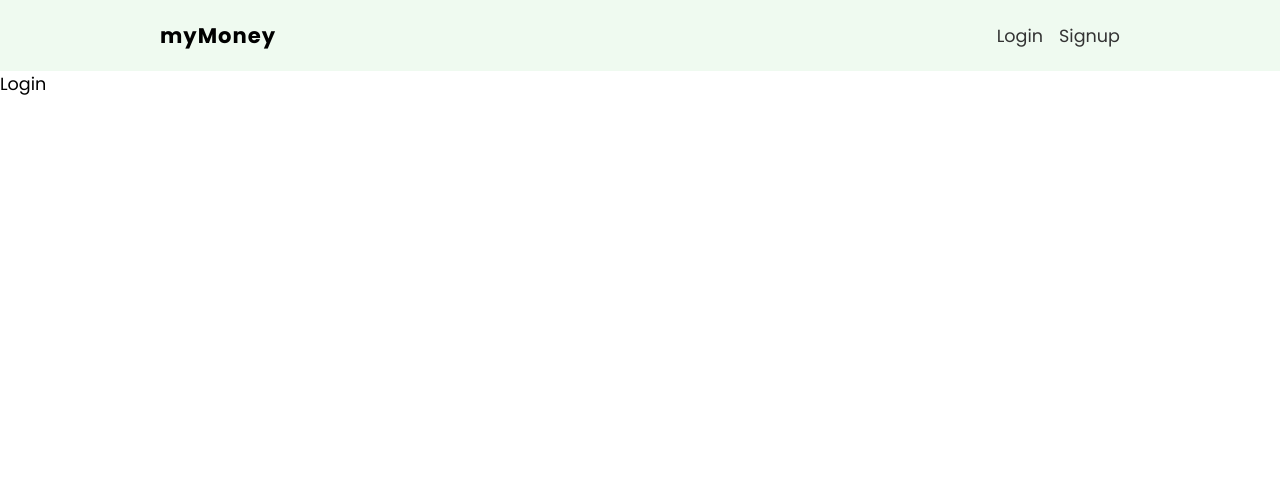
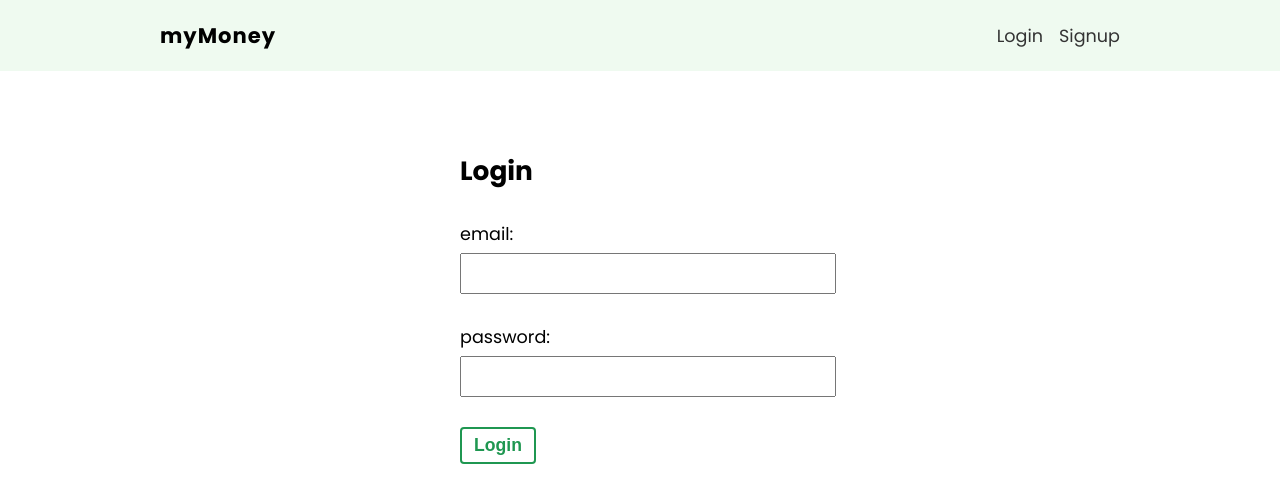
Before and after one commit to quinn5moli/my-money, a React (Create React App) app: page /login in a window 1280 px wide. Shown: the top 502 px of the page. Built offline with nearby package versions, Linux system fonts and the light colour scheme.

Commit message:
login form created

```diff
--- a/src/pages/login/Login.js
+++ b/src/pages/login/Login.js
@@ -1,8 +1,38 @@
+import { useState } from 'react'
+
+//styles
 import styles from './Login.module.css';
 
 function Login() {
+  const [email, setEmail] = useState('');
+  const [password, setPassword] = useState('');
+
+  const handleSubmit = (e) => {
+    e.preventDefault()
+    console.log(email, password)
+  }
+
   return (
-    <div>Login</div>
+    <form onSubmit={handleSubmit} className={styles['login-form']}>
+      <h2>Login</h2>
+      <label>
+        <span> email:</span>
+        <input
+          type="email"
+          onChange={(e) => setEmail(e.target.value)}
+          value={email}
+        />
+      </label>
+      <label>
+        <span> password:</span>
+        <input
+          type="password"
+           onChange={(e) => setPassword(e.target.value)}
+          value={password}
+        />
+      </label>
+      <button className="btn">Login</button>
+    </form>
   )
 }
 
--- a/src/pages/login/Login.module.css
+++ b/src/pages/login/Login.module.css
@@ -0,0 +1,19 @@
+.login-form {
+    max-width: 360px;
+    margin: 60px auto;
+    padding: 20px;
+  }
+  .login-form label {
+    display: block;
+    margin: 30px auto;
+  }
+  .login-form span {
+    display: block;
+    margin-bottom: 6px;
+  }
+  .login-form input {
+    padding: 8px 6px;
+    font-size: 1em;
+    color: #777;
+    width: 100%;
+  }
```
